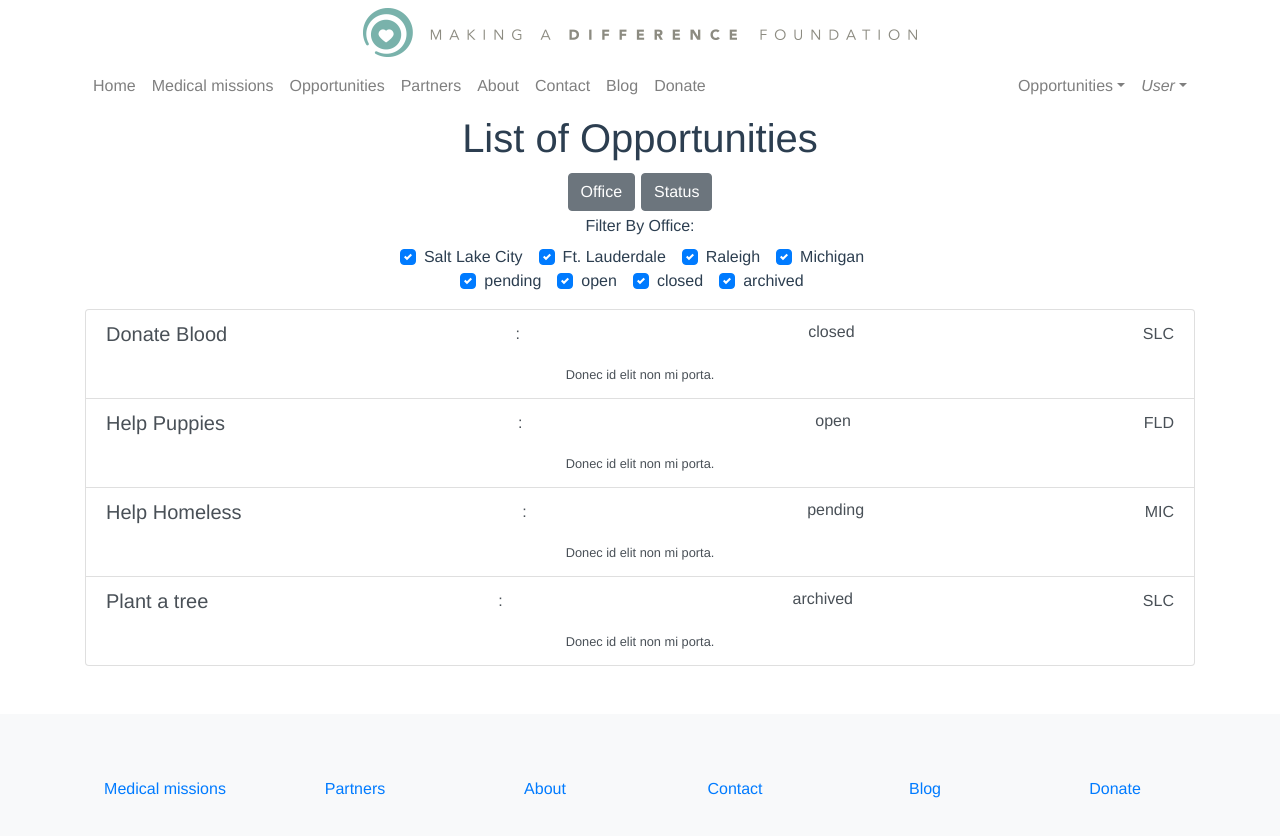
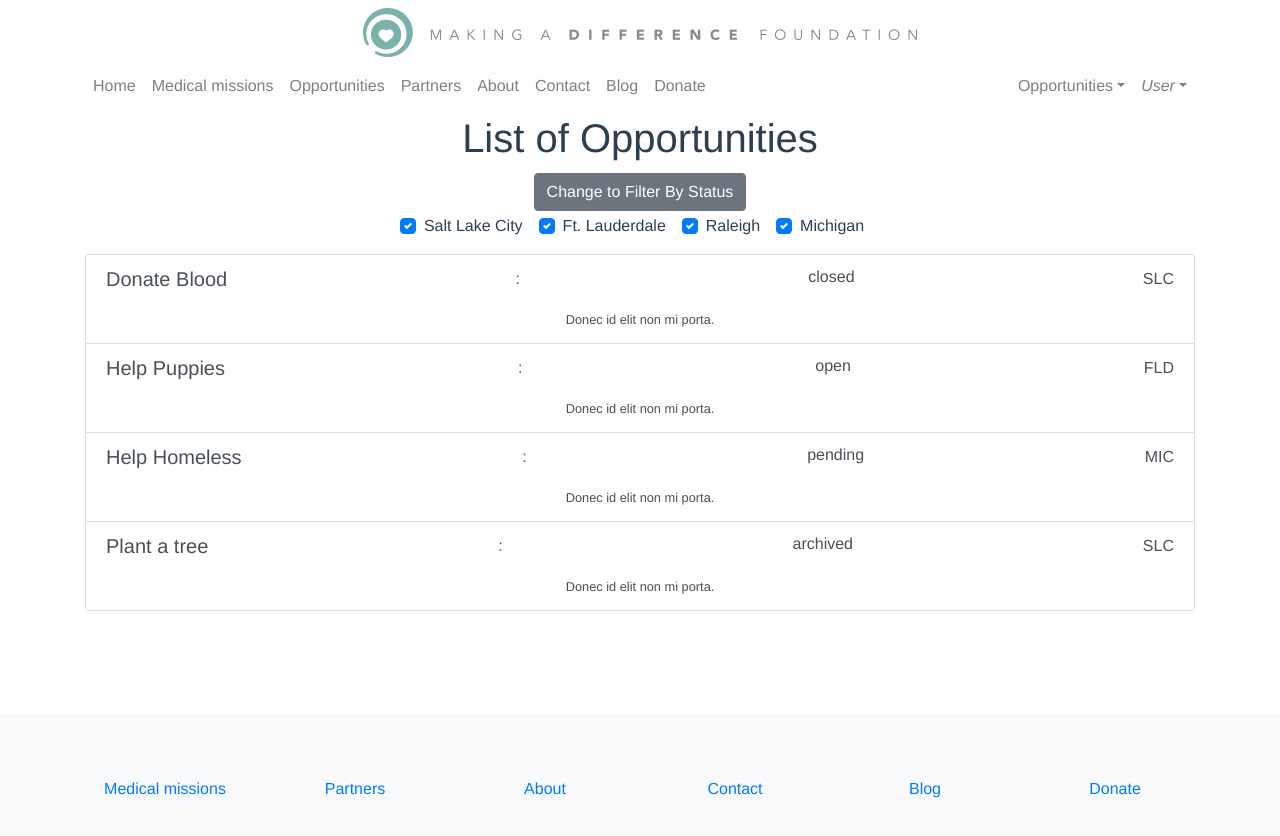
Before and after one commit to More-Cowbell-CHG/madf-volunteer-ui, a Vue app: page /opportunities in a window 1280 px wide. Shown: the top 836 px of the page. Built offline with nearby package versions, Linux system fonts and the light colour scheme.

Commit message:
adjusted some of the template to make it a little cleaner

```diff
--- a/src/views/Opportunities.vue
+++ b/src/views/Opportunities.vue
@@ -2,21 +2,26 @@
   <div class="opportunities">
     <h1>List of Opportunities</h1>
     <BContainer>
-      <b-button v-if="isAdmin" v-on:click="filterByStatus = false" class="filterButton">Office</b-button>
-      <b-button v-if="isAdmin" v-on:click="filterByStatus = true" class="filterButton">Status</b-button>
-      <b-form-group :label="`Filter By ${filterByStatus ? 'Status' : 'Office'}:`">
+      <b-button
+        v-if="isAdmin"
+        v-on:click="toggleFilterByStatus"
+        class="filterButton"
+      >{{ filterByText }}</b-button>
+
+      <b-form-group>
         <b-form-checkbox-group
+          v-if="filterByStatus"
+          id="checkbox-group-2"
+          v-model="selectedStatuses"
+          :options="statusOptions"
+          name="statuses-1"
+        ></b-form-checkbox-group>
+        <b-form-checkbox-group
+          v-else
           id="checkbox-group-1"
           v-model="selectedOffices"
           :options="options"
           name="offices-1"
-        ></b-form-checkbox-group>
-        <b-form-checkbox-group
-          v-if="isAdmin"
-          id="checkbox-group-2"
-          v-model="selectedStatuses"
-          :options="statusOptions"
-          name="statuses-1"
         ></b-form-checkbox-group>
       </b-form-group>
       <BListGroup>
@@ -69,10 +74,20 @@ export default {
           }
         });
       }
+    },
+    filterByText: function() {
+      return this.filterByStatus
+        ? "Change to Filter By Office"
+        : "Change to Filter By Status";
     }
   },
   components: {
     OpportunityListItem
+  },
+  methods: {
+    toggleFilterByStatus() {
+      this.filterByStatus = !this.filterByStatus;
+    }
   }
 };
 </script>
```
